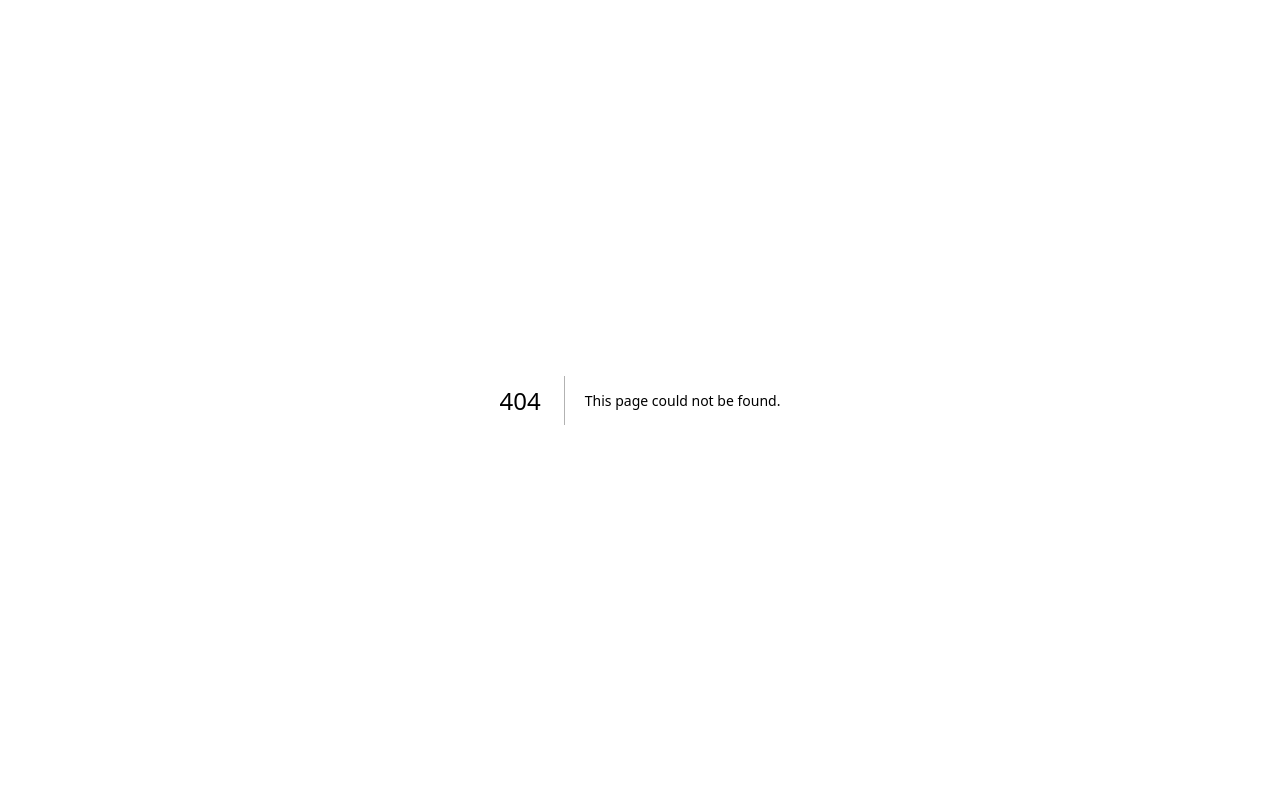
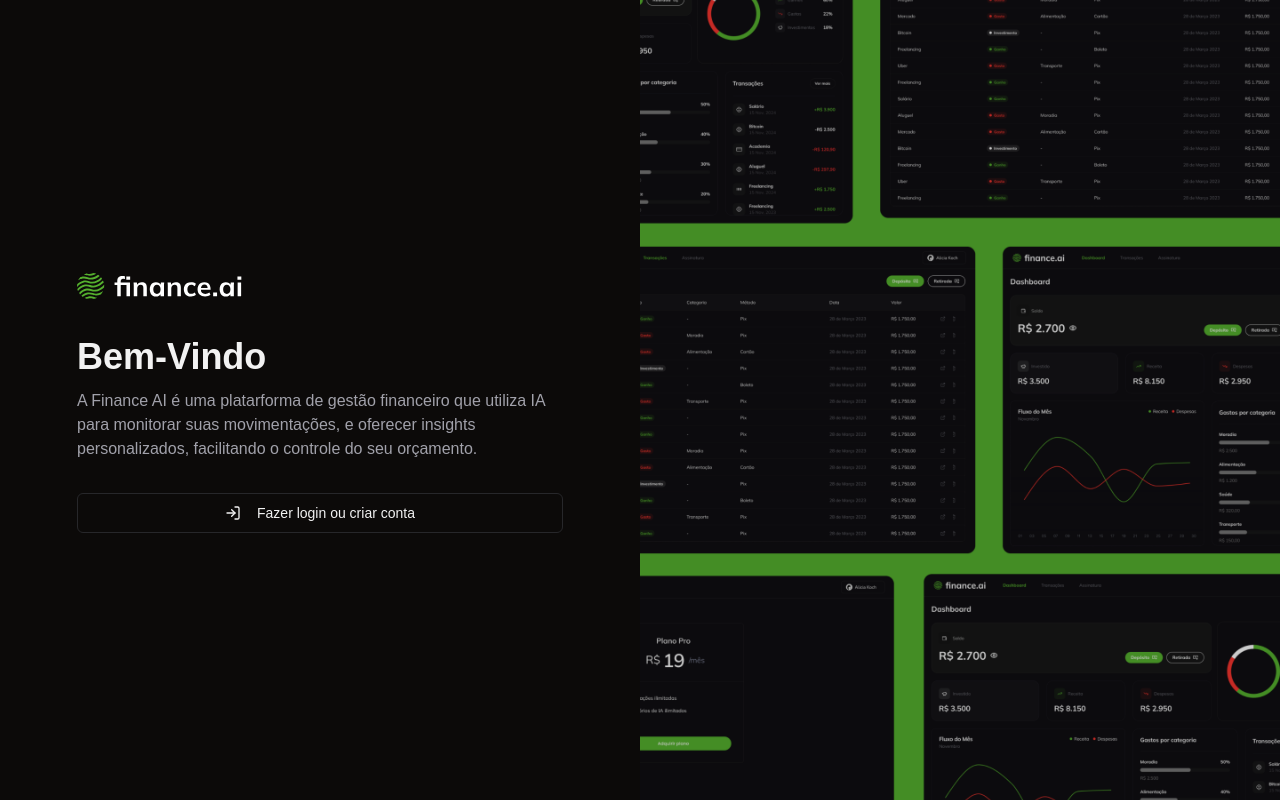
Before and after one commit to Edevar1/finance.ai, a Next.js app: page /login in a window 1280 px wide. Before the commit this address had no page. Built offline with nearby package versions, Linux system fonts and the light colour scheme.

Commit message:
feat: add loginPage

```diff
--- /dev/null
+++ b/app/login/page.tsx
@@ -0,0 +1,41 @@
+import Image from "next/image";
+import { Button } from "../_components/ui/button";
+import { LogInIcon } from "lucide-react";
+
+const LoginPage = () => {
+  return (
+    <div className="grid h-full grid-cols-2">
+      {/*ESQUERDA*/}
+      <div className="h-ful mx-auto flex max-w-[550px] flex-col justify-center p-8">
+        <Image
+          src="/logo.svg"
+          width={173}
+          height={39}
+          alt="Finance AI"
+          className="mb-8"
+        />
+        <h1 className="mb-3 text-4xl font-bold">Bem-Vindo</h1>
+        <p className="text-muted-foreground mb-8">
+          A Finance AI é uma platarforma de gestão financeiro que utiliza IA
+          para monitorar suas movimentações, e oferecer insights personalizados,
+          facilitando o controle do seu orçamento.
+        </p>
+        <Button variant="outline">
+          <LogInIcon className="mr-2" />
+          Fazer login ou criar conta
+        </Button>
+      </div>
+      {/*DIREITA*/}
+      <div className="relative h-full w-full">
+        <Image
+          src="/login.png"
+          alt="Faça login"
+          fill
+          className="object-cover"
+        />
+      </div>
+    </div>
+  );
+};
+
+export default LoginPage;
--- a/app/subscription/page.tsx
+++ b/app/subscription/page.tsx
@@ -1,5 +1,5 @@
-const Subscription = () => {
+const SubscriptionPage = () => {
     return ( <h1>subscription</h1>);
 }
 
-export default Subscription;
+export default SubscriptionPage;
--- a/app/transactions/page.tsx
+++ b/app/transactions/page.tsx
@@ -1,5 +1,5 @@
-const Transactions = () => {
-    return ( <h1>transactions</h1>);
-}
+const TransactionsPage = () => {
+  return <h1>transactions</h1>;
+};
 
-export default Transactions;
+export default TransactionsPage;
```
Also changed, not shown: public/login.png (added), public/logo.svg (added).
